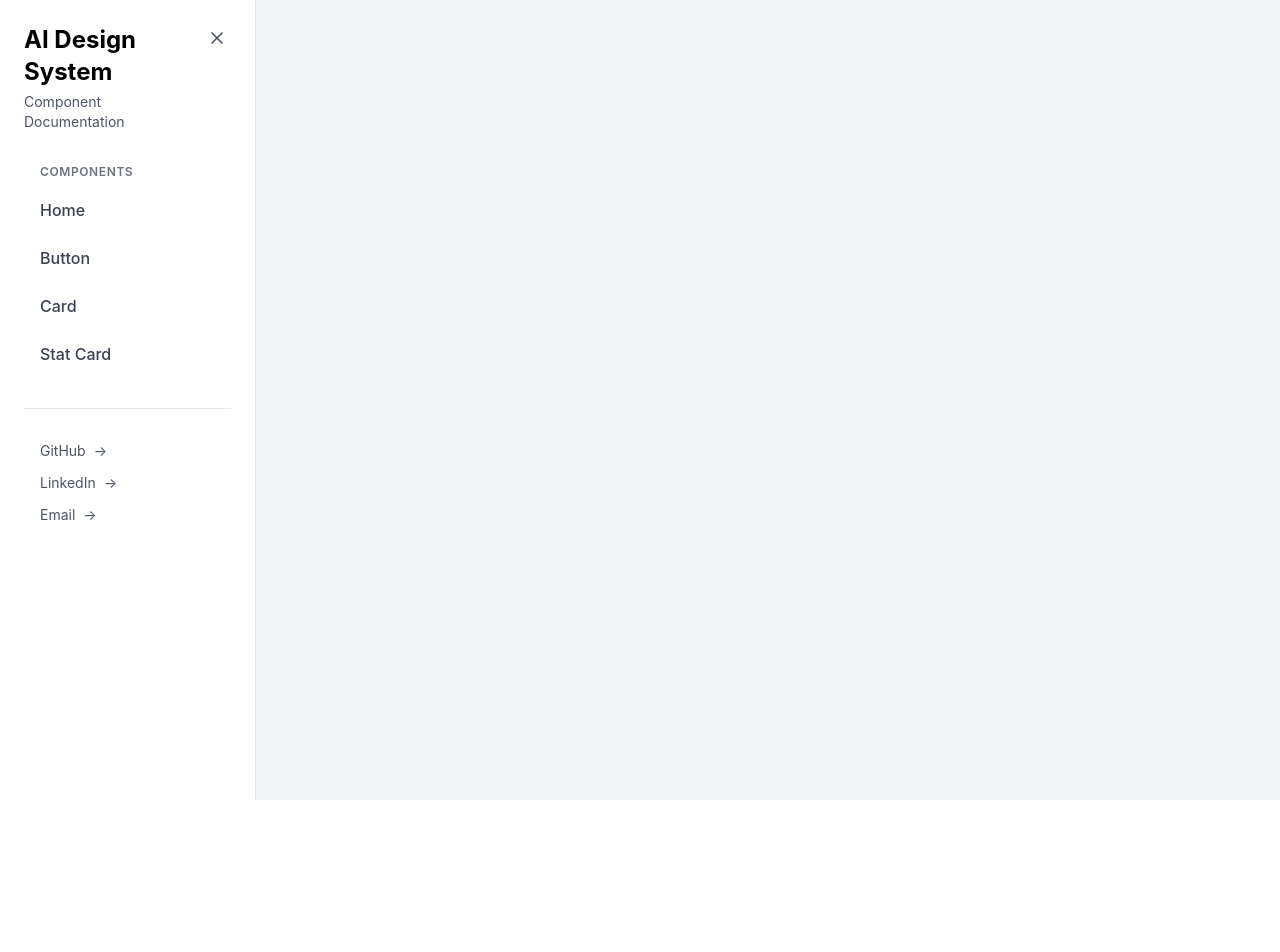
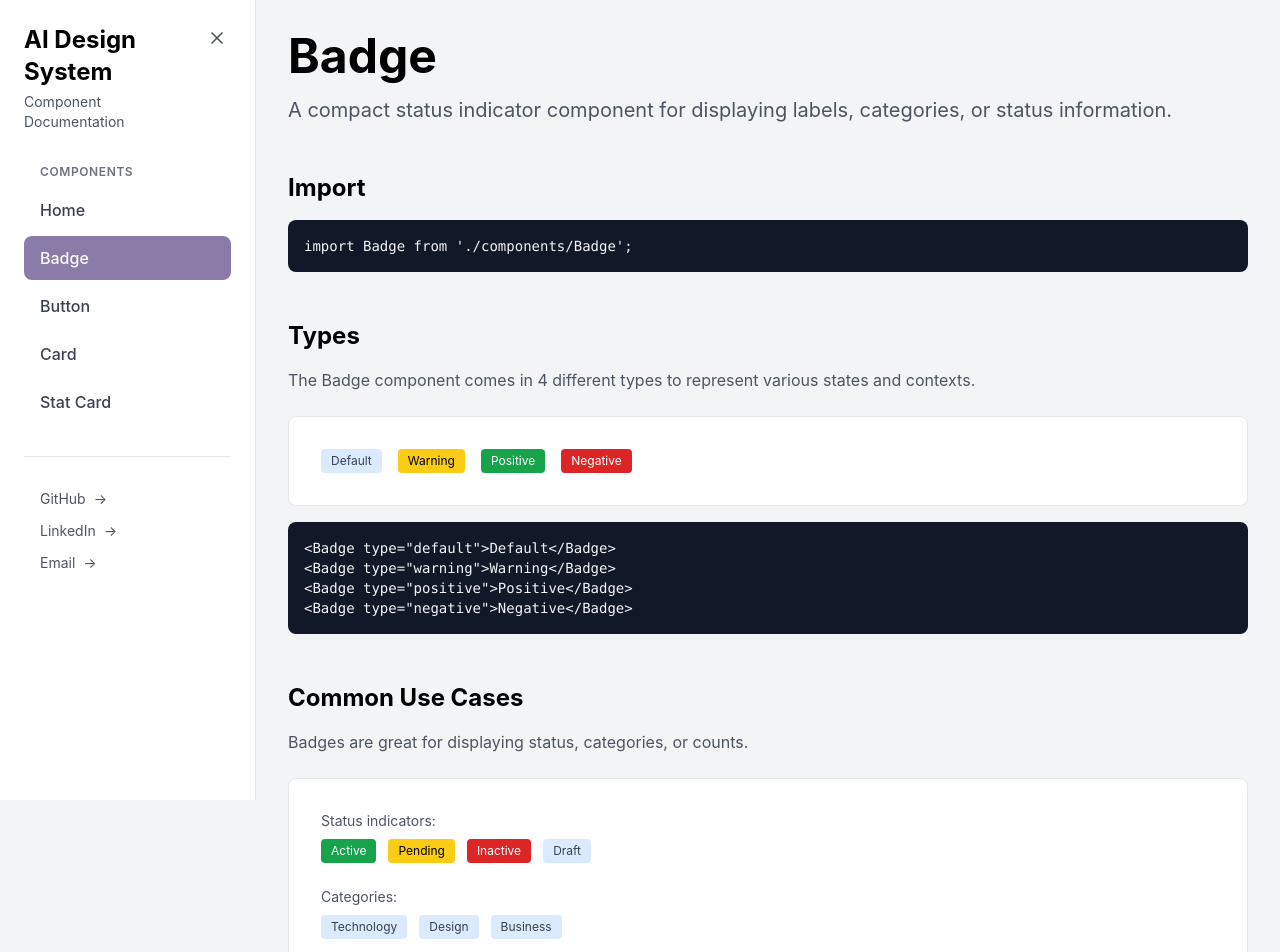
Before and after one commit to RobMohan/component-test, a React (Vite) app: page /badge in a window 1280 px wide. Shown: the top 952 px of the page. Before the commit the page ends 800 px from the top, so only its background shows below. Built offline with nearby package versions, Linux system fonts and the light colour scheme.

Commit message:
adding badge component

```diff
--- /dev/null
+++ b/src/components/Badge.jsx
@@ -0,0 +1,26 @@
+import React from 'react';
+
+const Badge = ({
+  children,
+  type = 'default',
+  className = ''
+}) => {
+  const baseStyles = 'inline-flex items-center justify-center px-2.5 py-1 rounded text-xs font-normal';
+
+  const types = {
+    default: 'bg-blue-100 text-gray-700',
+    warning: 'bg-yellow-400 text-black',
+    positive: 'bg-green-600 text-white',
+    negative: 'bg-red-600 text-white'
+  };
+
+  const badgeClasses = `${baseStyles} ${types[type]} ${className}`;
+
+  return (
+    <span className={badgeClasses}>
+      {children}
+    </span>
+  );
+};
+
+export default Badge;
--- a/src/layout/DocsLayout.jsx
+++ b/src/layout/DocsLayout.jsx
@@ -8,6 +8,7 @@ export default function DocsLayout({ children }) {
 
   const navItems = [
     { path: '/', label: 'Home' },
+    { path: '/badge', label: 'Badge' },
     { path: '/button', label: 'Button' },
     { path: '/card', label: 'Card' },
     { path: '/stat-card', label: 'Stat Card' },
--- a/src/main.jsx
+++ b/src/main.jsx
@@ -6,6 +6,7 @@ import HomePage from './pages/HomePage';
 import ButtonPage from './pages/ButtonPage';
 import CardPage from './pages/CardPage';
 import StatCardPage from './pages/StatCardPage';
+import BadgePage from './pages/BadgePage';
 import './styles/global.css';
 
 ReactDOM.createRoot(document.getElementById('root')).render(
@@ -17,6 +18,7 @@ ReactDOM.createRoot(document.getElementById('root')).render(
           <Route path="/button" element={<ButtonPage />} />
           <Route path="/card" element={<CardPage />} />
           <Route path="/stat-card" element={<StatCardPage />} />
+          <Route path="/badge" element={<BadgePage />} />
         </Routes>
       </DocsLayout>
     </BrowserRouter>
--- /dev/null
+++ b/src/pages/BadgePage.jsx
@@ -0,0 +1,203 @@
+import React from 'react';
+import Badge from '../components/Badge';
+
+const CodeBlock = ({ code }) => (
+  <pre className="bg-gray-900 text-gray-100 p-4 rounded-lg overflow-x-auto text-sm">
+    <code>{code}</code>
+  </pre>
+);
+
+const PropsTable = () => (
+  <div className="overflow-x-auto">
+    <table className="w-full text-left border-collapse">
+      <thead>
+        <tr className="border-b border-gray-200">
+          <th className="py-3 px-4 font-semibold">Prop</th>
+          <th className="py-3 px-4 font-semibold">Type</th>
+          <th className="py-3 px-4 font-semibold">Default</th>
+          <th className="py-3 px-4 font-semibold">Description</th>
+        </tr>
+      </thead>
+      <tbody className="text-sm">
+        <tr className="border-b border-gray-100">
+          <td className="py-3 px-4 font-mono text-sm">type</td>
+          <td className="py-3 px-4 font-mono text-xs text-gray-600">
+            'default' | 'warning' | 'positive' | 'negative'
+          </td>
+          <td className="py-3 px-4 font-mono text-xs">'default'</td>
+          <td className="py-3 px-4">Visual style variant</td>
+        </tr>
+        <tr className="border-b border-gray-100">
+          <td className="py-3 px-4 font-mono text-sm">children</td>
+          <td className="py-3 px-4 font-mono text-xs text-gray-600">ReactNode</td>
+          <td className="py-3 px-4 font-mono text-xs">undefined</td>
+          <td className="py-3 px-4">Badge content</td>
+        </tr>
+        <tr className="border-b border-gray-100">
+          <td className="py-3 px-4 font-mono text-sm">className</td>
+          <td className="py-3 px-4 font-mono text-xs text-gray-600">string</td>
+          <td className="py-3 px-4 font-mono text-xs">''</td>
+          <td className="py-3 px-4">Additional CSS classes</td>
+        </tr>
+      </tbody>
+    </table>
+  </div>
+);
+
+export default function BadgePage() {
+  return (
+    <div className="p-8">
+      <div className="max-w-5xl mx-auto">
+        {/* Header */}
+        <div className="mb-12">
+          <h1 className="text-5xl font-bold mb-4">Badge</h1>
+          <p className="text-xl text-gray-600">
+            A compact status indicator component for displaying labels, categories, or status information.
+          </p>
+        </div>
+
+        {/* Import */}
+        <section className="mb-12">
+          <h2 className="text-2xl font-bold mb-4">Import</h2>
+          <CodeBlock code={`import Badge from './components/Badge';`} />
+        </section>
+
+        {/* Types */}
+        <section className="mb-12">
+          <h2 className="text-2xl font-bold mb-4">Types</h2>
+          <p className="text-gray-600 mb-6">
+            The Badge component comes in 4 different types to represent various states and contexts.
+          </p>
+          <div className="bg-white rounded-lg border border-gray-200 p-8 mb-4">
+            <div className="flex flex-wrap gap-4">
+              <Badge type="default">Default</Badge>
+              <Badge type="warning">Warning</Badge>
+              <Badge type="positive">Positive</Badge>
+              <Badge type="negative">Negative</Badge>
+            </div>
+          </div>
+          <CodeBlock code={`<Badge type="default">Default</Badge>
+<Badge type="warning">Warning</Badge>
+<Badge type="positive">Positive</Badge>
+<Badge type="negative">Negative</Badge>`} />
+        </section>
+
+        {/* Use Cases */}
+        <section className="mb-12">
+          <h2 className="text-2xl font-bold mb-4">Common Use Cases</h2>
+          <p className="text-gray-600 mb-6">
+            Badges are great for displaying status, categories, or counts.
+          </p>
+          <div className="bg-white rounded-lg border border-gray-200 p-8 mb-4">
+            <div className="space-y-6">
+              <div>
+                <p className="text-sm text-gray-600 mb-2">Status indicators:</p>
+                <div className="flex flex-wrap gap-3">
+                  <Badge type="positive">Active</Badge>
+                  <Badge type="warning">Pending</Badge>
+                  <Badge type="negative">Inactive</Badge>
+                  <Badge type="default">Draft</Badge>
+                </div>
+              </div>
+
+              <div>
+                <p className="text-sm text-gray-600 mb-2">Categories:</p>
+                <div className="flex flex-wrap gap-3">
+                  <Badge type="default">Technology</Badge>
+                  <Badge type="default">Design</Badge>
+                  <Badge type="default">Business</Badge>
+                </div>
+              </div>
+
+              <div>
+                <p className="text-sm text-gray-600 mb-2">Notifications:</p>
+                <div className="flex flex-wrap gap-3">
+                  <Badge type="negative">3 errors</Badge>
+                  <Badge type="warning">5 warnings</Badge>
+                  <Badge type="positive">12 new</Badge>
+                </div>
+              </div>
+            </div>
+          </div>
+          <CodeBlock code={`// Status indicators
+<Badge type="positive">Active</Badge>
+<Badge type="warning">Pending</Badge>
+<Badge type="negative">Inactive</Badge>
+
+// Categories
+<Badge type="default">Technology</Badge>
+
+// Notifications
+<Badge type="negative">3 errors</Badge>`} />
+        </section>
+
+        {/* In Context */}
+        <section className="mb-12">
+          <h2 className="text-2xl font-bold mb-4">In Context</h2>
+          <p className="text-gray-600 mb-6">
+            Examples of badges used alongside other content.
+          </p>
+          <div className="bg-white rounded-lg border border-gray-200 p-8 mb-4">
+            <div className="space-y-4">
+              <div className="flex items-center gap-3">
+                <span className="text-base font-medium">User Account</span>
+                <Badge type="positive">Verified</Badge>
+              </div>
+
+              <div className="flex items-center gap-3">
+                <span className="text-base font-medium">Payment Method</span>
+                <Badge type="warning">Expiring Soon</Badge>
+              </div>
+
+              <div className="flex items-center gap-3">
+                <span className="text-base font-medium">Subscription</span>
+                <Badge type="negative">Expired</Badge>
+              </div>
+            </div>
+          </div>
+          <CodeBlock code={`<div className="flex items-center gap-3">
+  <span className="text-base font-medium">User Account</span>
+  <Badge type="positive">Verified</Badge>
+</div>`} />
+        </section>
+
+        {/* Props Table */}
+        <section className="mb-12">
+          <h2 className="text-2xl font-bold mb-4">Props</h2>
+          <div className="bg-white rounded-lg border border-gray-200 overflow-hidden">
+            <PropsTable />
+          </div>
+        </section>
+
+        {/* Usage Example */}
+        <section className="mb-12">
+          <h2 className="text-2xl font-bold mb-4">Complete Example</h2>
+          <p className="text-gray-600 mb-6">
+            Here's a complete example showing how to use the Badge component in a list.
+          </p>
+          <CodeBlock code={`import Badge from './components/Badge';
+
+function TaskList() {
+  const tasks = [
+    { id: 1, name: 'Deploy to production', status: 'positive', label: 'Complete' },
+    { id: 2, name: 'Review pull request', status: 'warning', label: 'In Progress' },
+    { id: 3, name: 'Update documentation', status: 'default', label: 'Todo' },
+    { id: 4, name: 'Fix critical bug', status: 'negative', label: 'Blocked' }
+  ];
+
+  return (
+    <ul className="space-y-3">
+      {tasks.map(task => (
+        <li key={task.id} className="flex items-center justify-between p-4 bg-white rounded-lg border">
+          <span>{task.name}</span>
+          <Badge type={task.status}>{task.label}</Badge>
+        </li>
+      ))}
+    </ul>
+  );
+}`} />
+        </section>
+      </div>
+    </div>
+  );
+}
```
